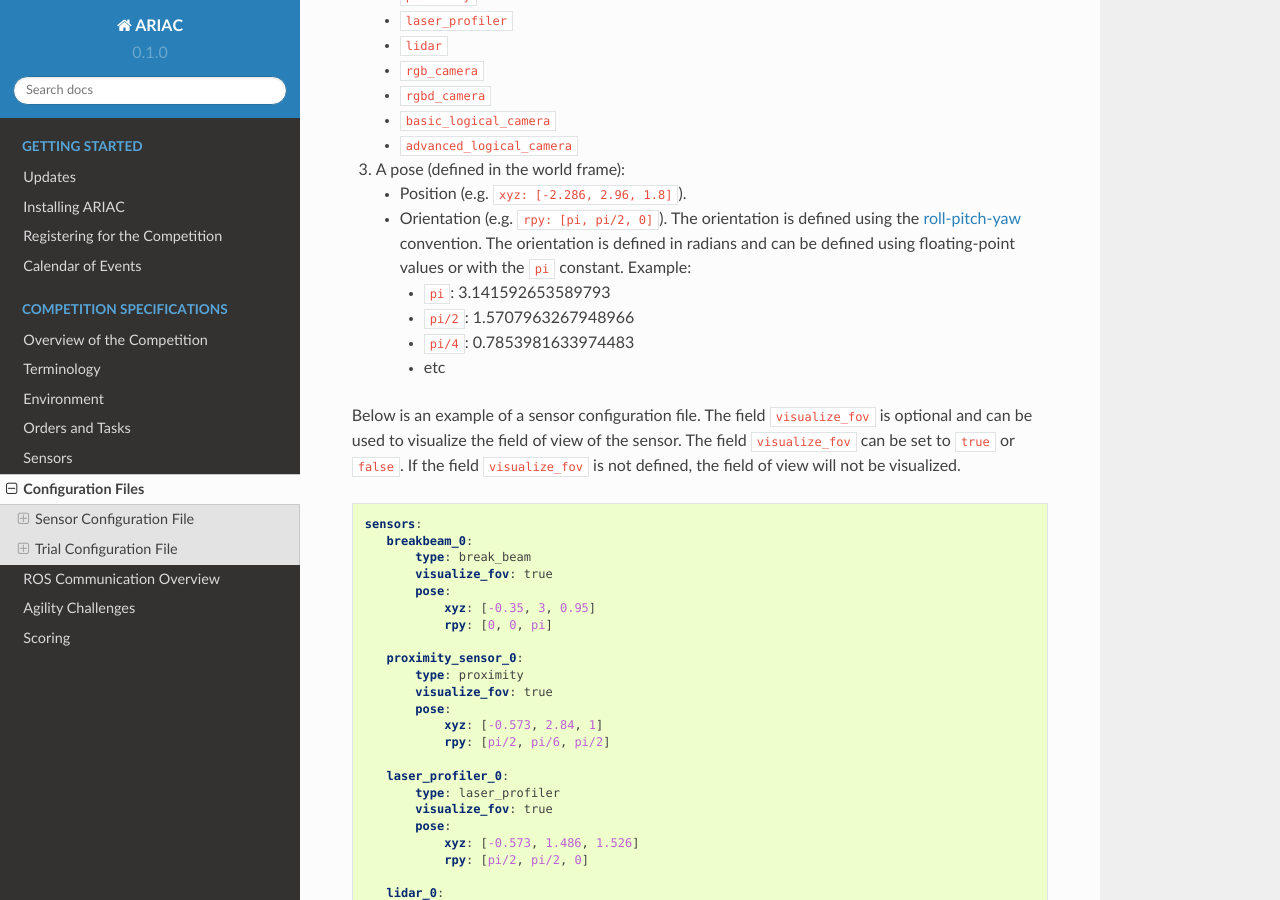
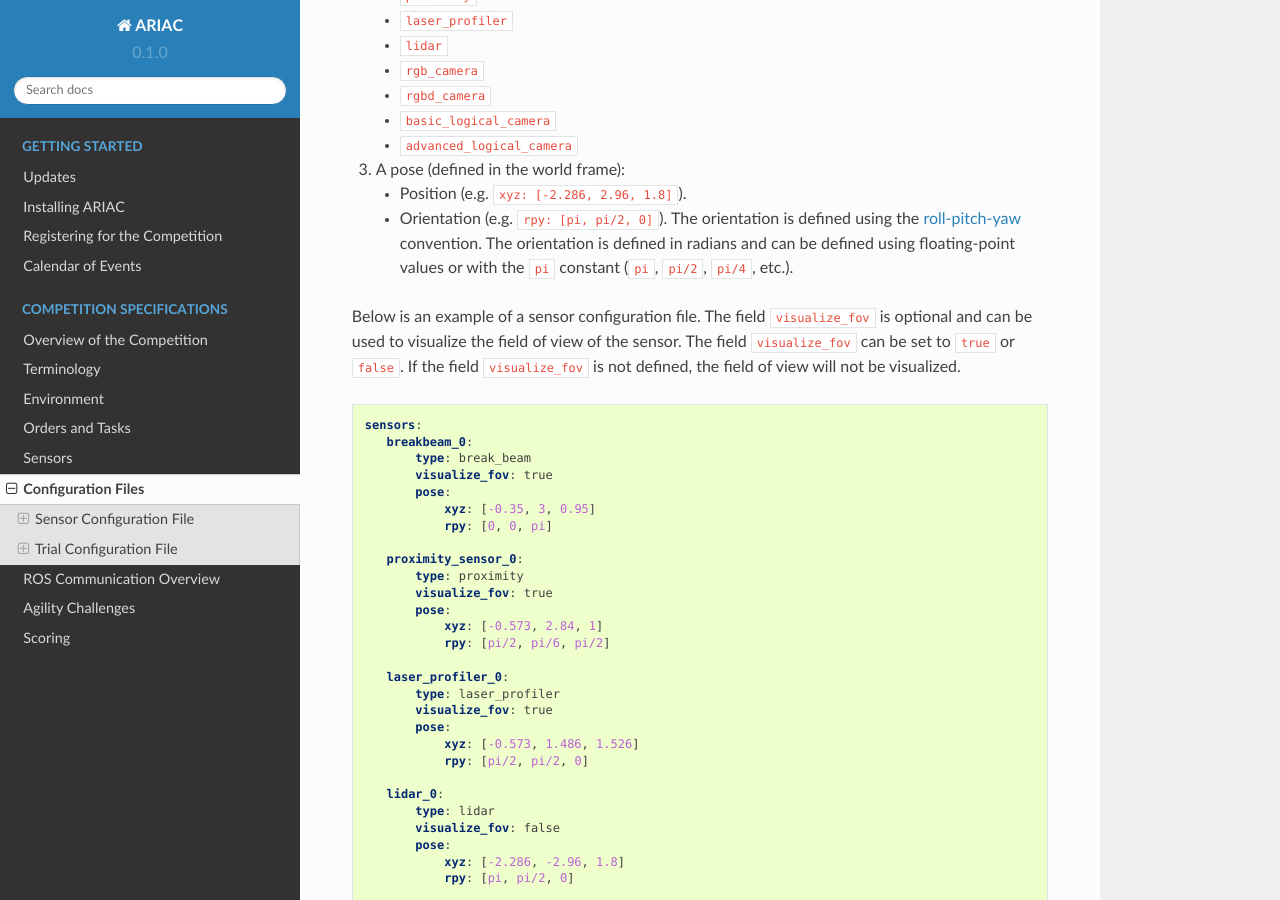
Before and after one commit to usnistgov/ARIAC, a Sphinx documentation site: the page built from docs/competition/trials.md, in a window 1280 px wide and 900 px high, scrolled down 670 px. Built offline with Sphinx 7.4.7 and the Read the Docs theme 2.0.0, drawn with Linux system fonts in a browser that asks for light colours.

Commit message:
added contents to trials.md

```diff
--- a/docs/competition/trials.md
+++ b/docs/competition/trials.md
@@ -23,11 +23,7 @@ Below is a description of the different fields in the sensor configuration file.
    * `advanced_logical_camera`
 3. A pose (defined in the world frame):
     * Position (e.g. `xyz: [-2.286, 2.96, 1.8]`).
-    * Orientation (e.g. `rpy: [pi, pi/2, 0]`). The orientation is defined using the [roll-pitch-yaw](https://en.wikipedia.org/wiki/Euler_angles) convention. The orientation is defined in radians and can be defined using floating-point values or with the `pi` constant. Example:
-      * `pi`: 3.141592653589793
-      * `pi/2`: 1.5707963267948966
-      * `pi/4`: 0.7853981633974483
-      * etc
+    * Orientation (e.g. `rpy: [pi, pi/2, 0]`). The orientation is defined using the [roll-pitch-yaw](https://en.wikipedia.org/wiki/Euler_angles) convention. The orientation is defined in radians and can be defined using floating-point values or with the `pi` constant (`pi`, `pi/2`, `pi/4`, etc.).
 
 Below is an example of a sensor configuration file. The field `visualize_fov` is optional and can be used to visualize the field of view of the sensor. The field `visualize_fov` can be set to `true` or `false`. If the field `visualize_fov` is not defined, the field of view will not be visualized.
 
```
